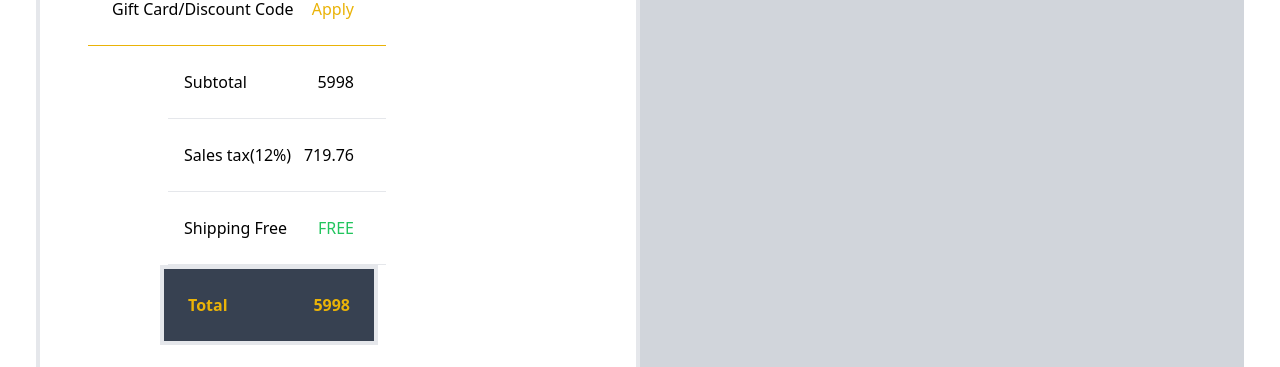
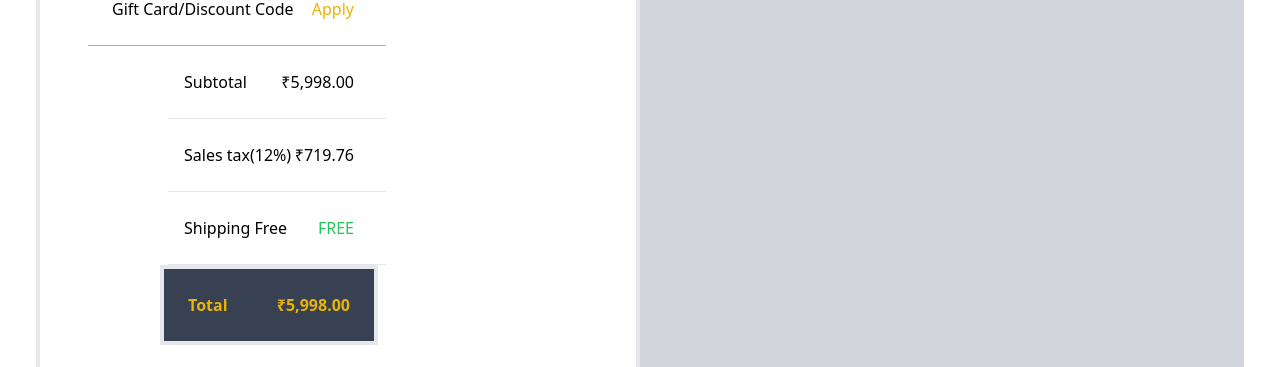
Before and after one commit to Chandan17801/frontend-temp, a Next.js app: page /Delivery/delivery in a window 1280 px wide. Shown: the part 571-938 px from the top of the page. Built offline with nearby package versions, Linux system fonts and the light colour scheme.

Commit message:
formated currency

```diff
--- a/src/components/orderSummary/OrderSum.jsx
+++ b/src/components/orderSummary/OrderSum.jsx
@@ -1,6 +1,7 @@
 import React, { useEffect, useState } from "react";
 import { FaMinus, FaPlus, FaArrowLeft } from "react-icons/fa";
 import { useSelector } from "react-redux";
+import formatToINR from "../../../utils/currencyFormatter";
 
 const Ship = () => {
   const [sareeCount1, setSareeCount1] = useState(0);
@@ -87,14 +88,14 @@ const Ship = () => {
       <div className="ml-4 md:ml-20 mt-6 md:mt-0">
         <div className="flex justify-between p-6">
           <div className="">Subtotal</div>
-          <div>{subtotal}</div>
+          <div>{formatToINR(subtotal)}</div>
         </div>
         <hr className="border-t border-black-500 w-full ml-2" />
       </div>
       <div className="ml-4 md:ml-20 mt-6 md:mt-0">
         <div className="flex justify-between p-6">
           <div className="">Sales tax(12%)</div>
-          <div>{tax}</div>
+          <div>{formatToINR(tax)}</div>
         </div>
         <hr className="border-t border-black-500 w-full ml-2" />
       </div>
@@ -108,7 +109,7 @@ const Ship = () => {
       <div className="bg-gray-700 border-4  ml-4 md:ml-20 mt-6 md:mt-0">
         <div className=" flex justify-between p-6">
           <div className="font-bold text-yellow-500">Total </div>
-          <div className="font-bold text-yellow-500">{total}</div>
+          <div className="font-bold text-yellow-500">{formatToINR(total)}</div>
         </div>
       </div>
     </div>
--- /dev/null
+++ b/utils/currencyFormatter.js
@@ -0,0 +1,13 @@
+function formatToINR(number) {
+  if (isNaN(number)) {
+    return "Invalid input";
+  }
+
+  const formatter = new Intl.NumberFormat("en-IN", {
+    style: "currency",
+    currency: "INR",
+  });
+
+  return formatter.format(number);
+}
+export default formatToINR;
```
